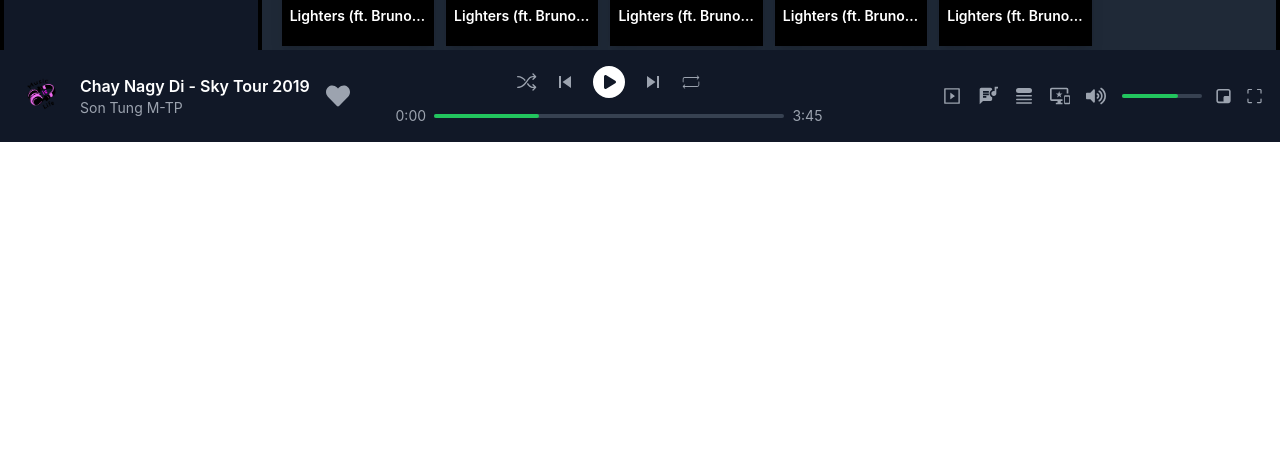
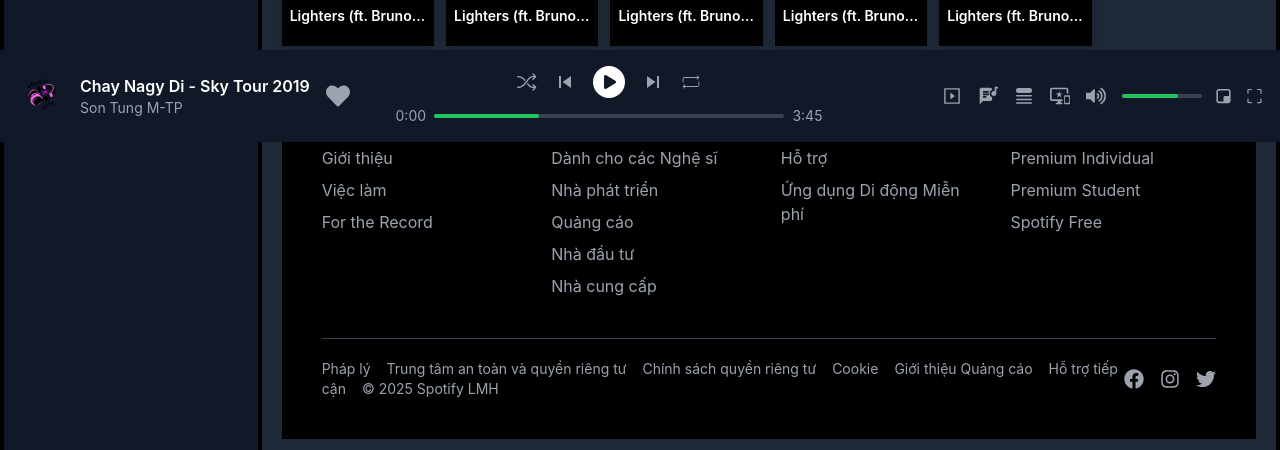
Before and after one commit to NGUYENMINHHIEU04/WebMusic, a React (Create React App) app in the folder FrontEndWebMusic/: page /home in a window 1280 px wide. Shown: the part 658-1108 px from the top of the page. Before the commit the page ends 800 px from the top, so only its background shows below. Built offline with nearby package versions, Linux system fonts and the light colour scheme.

Commit message:
upd footer

```diff
--- a/FrontEndWebMusic/src/components/Footer.jsx
+++ b/FrontEndWebMusic/src/components/Footer.jsx
@@ -1,11 +1,66 @@
 import React from "react";
+import { FaFacebook, FaInstagram , FaTwitter } from 'react-icons/fa';
 
-const Footer = () => {
+export default function Footer() {
   return (
-    <div className="bg-gray-900 text-white p-4">
-      <p className="text-center">© 2023 Spotify Clone</p>
-    </div>
+    <footer className="bg-black text-white p-10">
+      <div className="max-w-6xl mx-auto grid grid-cols-1 md:grid-cols-4 gap-6">
+        <div>
+          <h3 className="font-bold mb-3">Công ty</h3>
+          <ul className="space-y-2 text-gray-400">
+            <li><a href="#" className="hover:text-green-500">Giới thiệu</a></li>
+            <li><a href="#" className="hover:text-green-500">Việc làm</a></li>
+            <li><a href="#" className="hover:text-green-500">For the Record</a></li>
+          </ul>
+        </div>
+
+        <div>
+          <h3 className="font-bold mb-3">Cộng đồng</h3>
+          <ul className="space-y-2 text-gray-400">
+            <li><a href="#" className="hover:text-green-500">Dành cho các Nghệ sĩ</a></li>
+            <li><a href="#" className="hover:text-green-500">Nhà phát triển</a></li>
+            <li><a href="#" className="hover:text-green-500">Quảng cáo</a></li>
+            <li><a href="#" className="hover:text-green-500">Nhà đầu tư</a></li>
+            <li><a href="#" className="hover:text-green-500">Nhà cung cấp</a></li>
+          </ul>
+        </div>
+
+        <div>
+          <h3 className="font-bold mb-3">Liên kết hữu ích</h3>
+          <ul className="space-y-2 text-gray-400">
+            <li><a href="#" className="hover:text-green-500">Hỗ trợ</a></li>
+            <li><a href="#" className="hover:text-green-500">Ứng dụng Di động Miễn phí</a></li>
+          </ul>
+        </div>
+
+        <div>
+          <h3 className="font-bold mb-3">Các gói của Spotify</h3>
+          <ul className="space-y-2 text-gray-400">
+            <li><a href="#" className="hover:text-green-500">Premium Individual</a></li>
+            <li><a href="#" className="hover:text-green-500">Premium Student</a></li>
+            <li><a href="#" className="hover:text-green-500">Spotify Free</a></li>
+          </ul>
+        </div>
+      </div>
+
+      <div className="flex justify-between items-center mt-10 border-t border-gray-700 pt-5">
+        <div className="text-gray-400 text-sm space-x-4">
+          <a href="#" className="hover:text-green-500">Pháp lý</a>
+          <a href="#" className="hover:text-green-500">Trung tâm an toàn và quyền riêng tư</a>
+          <a href="#" className="hover:text-green-500">Chính sách quyền riêng tư</a>
+          <a href="#" className="hover:text-green-500">Cookie</a>
+          <a href="#" className="hover:text-green-500">Giới thiệu Quảng cáo</a>
+          <a href="#" className="hover:text-green-500">Hỗ trợ tiếp cận</a>
+          <a className="">© 2025 Spotify LMH</a>
+        </div>
+
+
+        <div className="flex space-x-4">
+          <FaFacebook className="text-gray-400 text-xl hover:text-green-500"/>
+          <FaInstagram className="text-gray-400 text-xl hover:text-green-500"/>
+          <FaTwitter className="text-gray-400 text-xl hover:text-green-500"/>
+        </div>
+      </div>
+    </footer>
   );
-};
-
-export default Footer;
+}
--- a/FrontEndWebMusic/src/components/MainContent.jsx
+++ b/FrontEndWebMusic/src/components/MainContent.jsx
@@ -1,5 +1,6 @@
 import React from "react";
 import Playlist from "./PlaylistCard";
+import Footer from "./Footer";
 
 const MainContent = ({ showSingerInfo }) => {
   return (
@@ -31,6 +32,8 @@ const MainContent = ({ showSingerInfo }) => {
         <Playlist />
         <Playlist />
       </div>
+      <br />
+      <Footer />
     </div>
   );
 };
--- a/FrontEndWebMusic/src/pages/HomePage.jsx
+++ b/FrontEndWebMusic/src/pages/HomePage.jsx
@@ -2,7 +2,6 @@ import React, { useState } from "react";
 import LeftSidebar from "../components/LeftSidebar";
 import MainContent from "../components/MainContent";
 import RightSidebarSingerInformation from "../components/RightSidebarSingerInformation";
-import Footer from "../components/Footer";
 import MusicPlayer from "../components/MusicPlayer";
 import Header from "../components/Header";
 import Lyrics from "../components/Lyrics"; // Import component mới
@@ -64,7 +63,6 @@ const Homepage = () => {
         {showQueue && <RightSidebarQueue onClose={toggleQueue} />}
         {showDevice && <RightSidebarDevice onClose={toggleDevice} />}
       </div>
-      <Footer />
       <MusicPlayer
       onToggleSingerInfo={toggleSingerInfo}
       onToggleLyrics={toggleLyrics}
```
